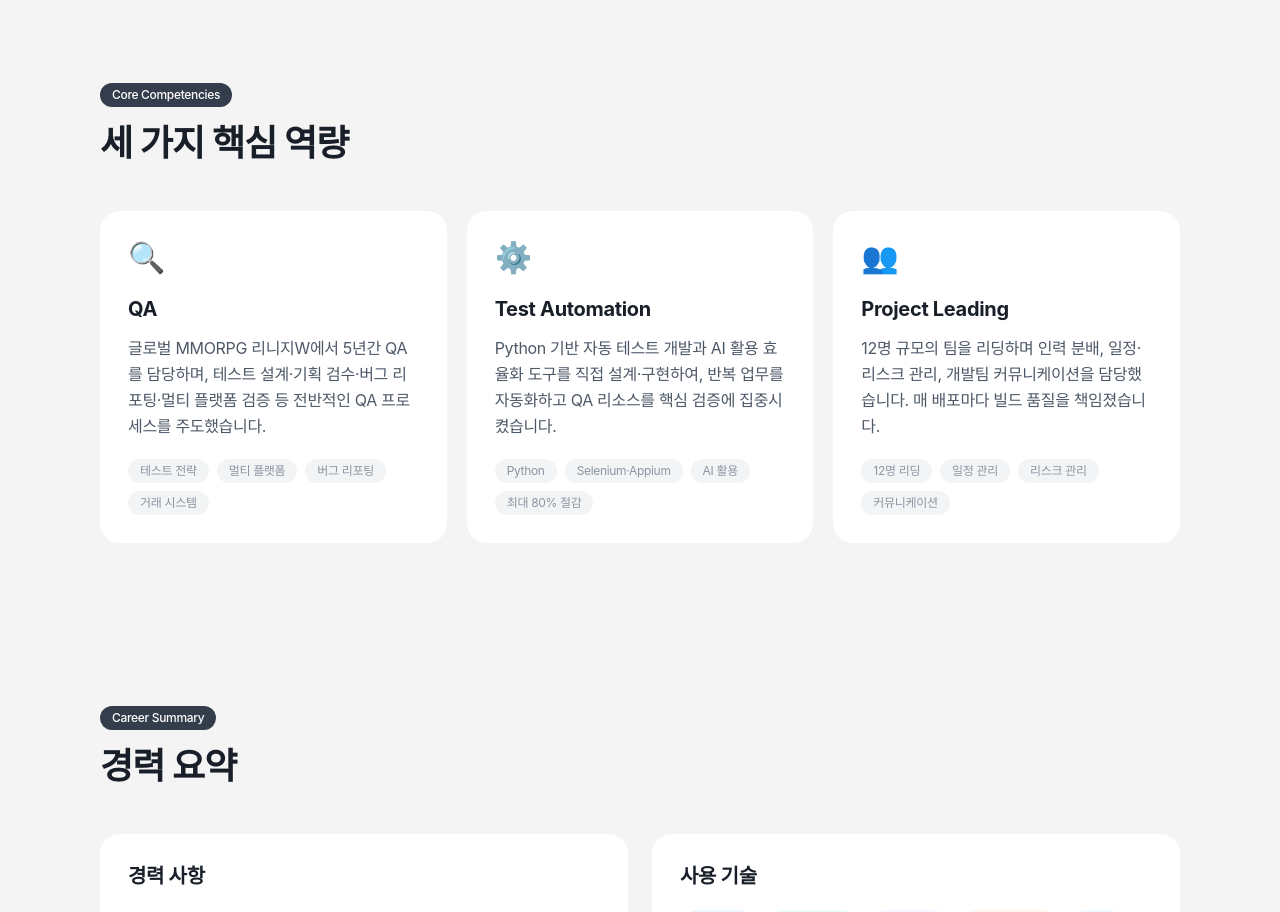
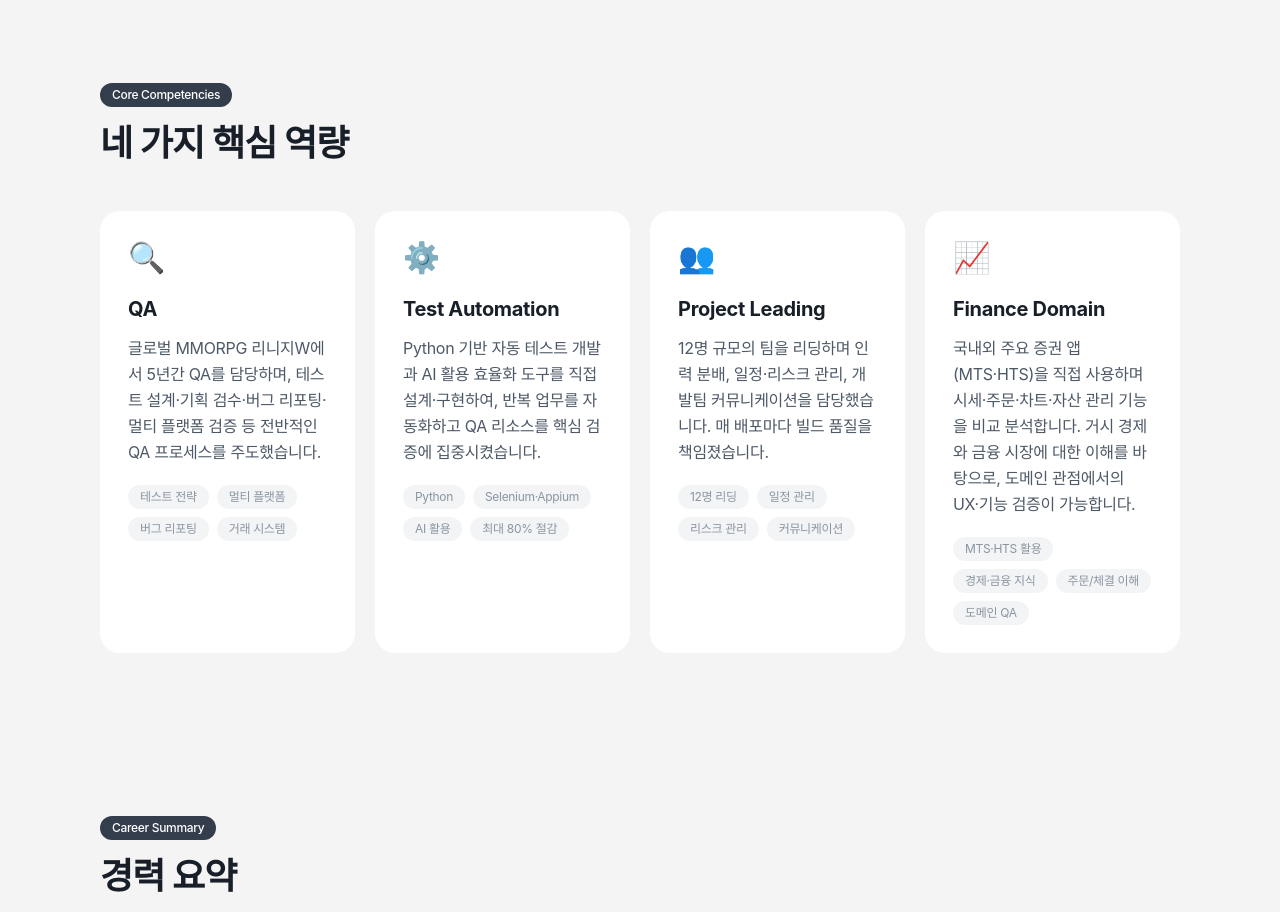
Before and after one commit to csk1403/PortFolio, a React (Vite) app: page / in a window 1280 px wide. Shown: the part 800-1712 px from the top of the page. Built offline with nearby package versions, Linux system fonts and the light colour scheme; a web font is replaced by a local one.

Commit message:
증권용

```diff
--- a/src/components/Competencies.jsx
+++ b/src/components/Competencies.jsx
@@ -29,6 +29,15 @@ const competencies = [
       '12명 규모의 팀을 리딩하며 인력 분배, 일정·리스크 관리, 개발팀 커뮤니케이션을 담당했습니다. 매 배포마다 빌드 품질을 책임졌습니다.',
     keywords: ['12명 리딩', '일정 관리', '리스크 관리', '커뮤니케이션'],
   },
+  {
+    id: 'finance',
+    title: 'Finance Domain',
+    href: '#finance',
+    emoji: '📈',
+    description:
+      '국내외 주요 증권 앱(MTS·HTS)을 직접 사용하며 시세·주문·차트·자산 관리 기능을 비교 분석합니다. 거시 경제와 금융 시장에 대한 이해를 바탕으로, 도메인 관점에서의 UX·기능 검증이 가능합니다.',
+    keywords: ['MTS·HTS 활용', '경제·금융 지식', '주문/체결 이해', '도메인 QA'],
+  },
 ]
 
 export default function Competencies() {
@@ -47,11 +56,11 @@ export default function Competencies() {
             Core Competencies
           </span>
           <h2 className="text-2xl sm:text-3xl md:text-4xl font-bold text-txt-primary tracking-tight">
-            세 가지 핵심 역량
+            네 가지 핵심 역량
           </h2>
         </motion.div>
 
-        <div className="grid md:grid-cols-3 gap-5">
+        <div className="grid sm:grid-cols-2 lg:grid-cols-4 gap-5">
           {competencies.map((comp, i) => (
             <motion.a
               key={comp.id}
```
